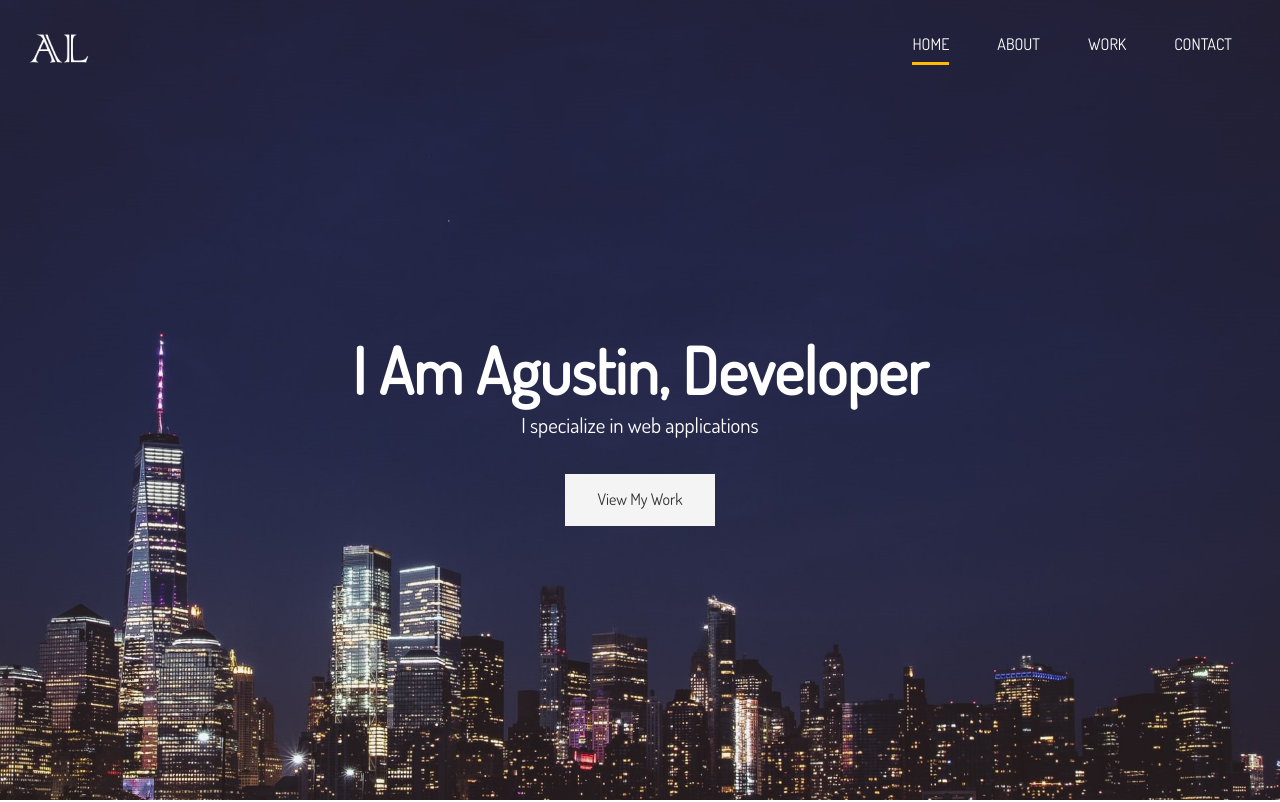
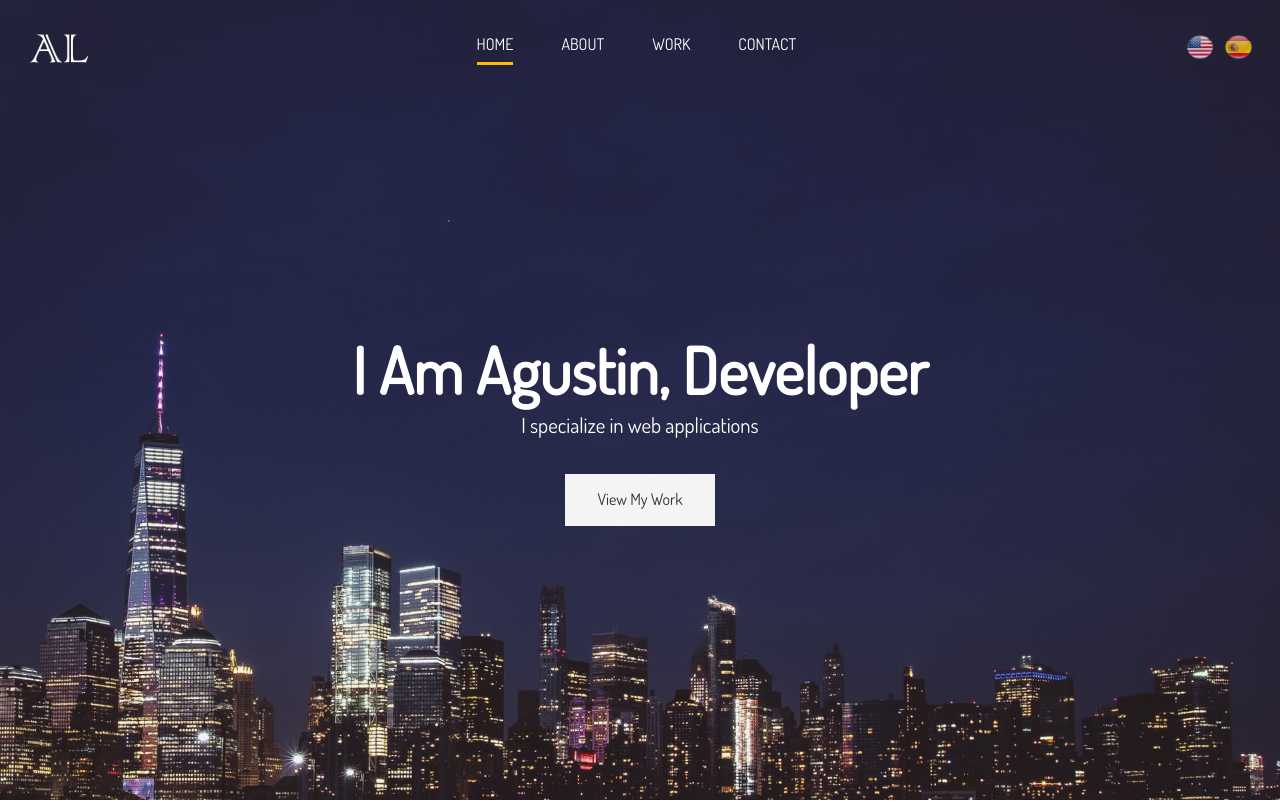
Before and after one commit to alastiesas/my-portfolio, a website: page dist/index.html in a window 1280 px wide. Shown: the top 802 px of the page. Drawn offline with Linux system fonts and the light colour scheme.

Commit message:
Added languages

```diff
--- a/scss/main.scss
+++ b/scss/main.scss
@@ -45,9 +45,9 @@ img {
   justify-content: space-between;
   padding-top: 1rem;
 
-  ul {
+  // Index
+  .index {
     display: flex;
-  }
 
     li {
       padding: 1rem 1.5rem;
@@ -67,6 +67,42 @@ img {
 
       &.current {
         border-color: $main-color;
+      }
+    }
+  }
+
+  // Language
+  .language {
+    background-color: transparent;
+    border-radius: 15%;
+    display: flex;
+    flex-direction: row;
+    padding: 0;
+    overflow: hidden;
+    transition: all .3s ease;
+    opacity: 80%;
+
+    a {
+      color: #000;
+      text-decoration: none;
+      align-items: center;
+      justify-content: center;
+
+      li {
+        display: block;
+        height: 30px;
+        padding: 1rem 0;
+
+        &:hover {
+          background-color: transparent;
+          border-top: 1px solid transparent;
+        }
+      }
+
+      img {
+        margin: 2px;
+        max-height: 26px;
+      }
     }
   }
 }
```
Also changed, not shown: dist/about.html, dist/contact.html, dist/css/main.css, dist/img/spain.png (added), dist/img/usa.png (added), dist/index.html, dist/test.html (added), dist/work.html. Lines whose indentation alone changed are shown as unchanged.
